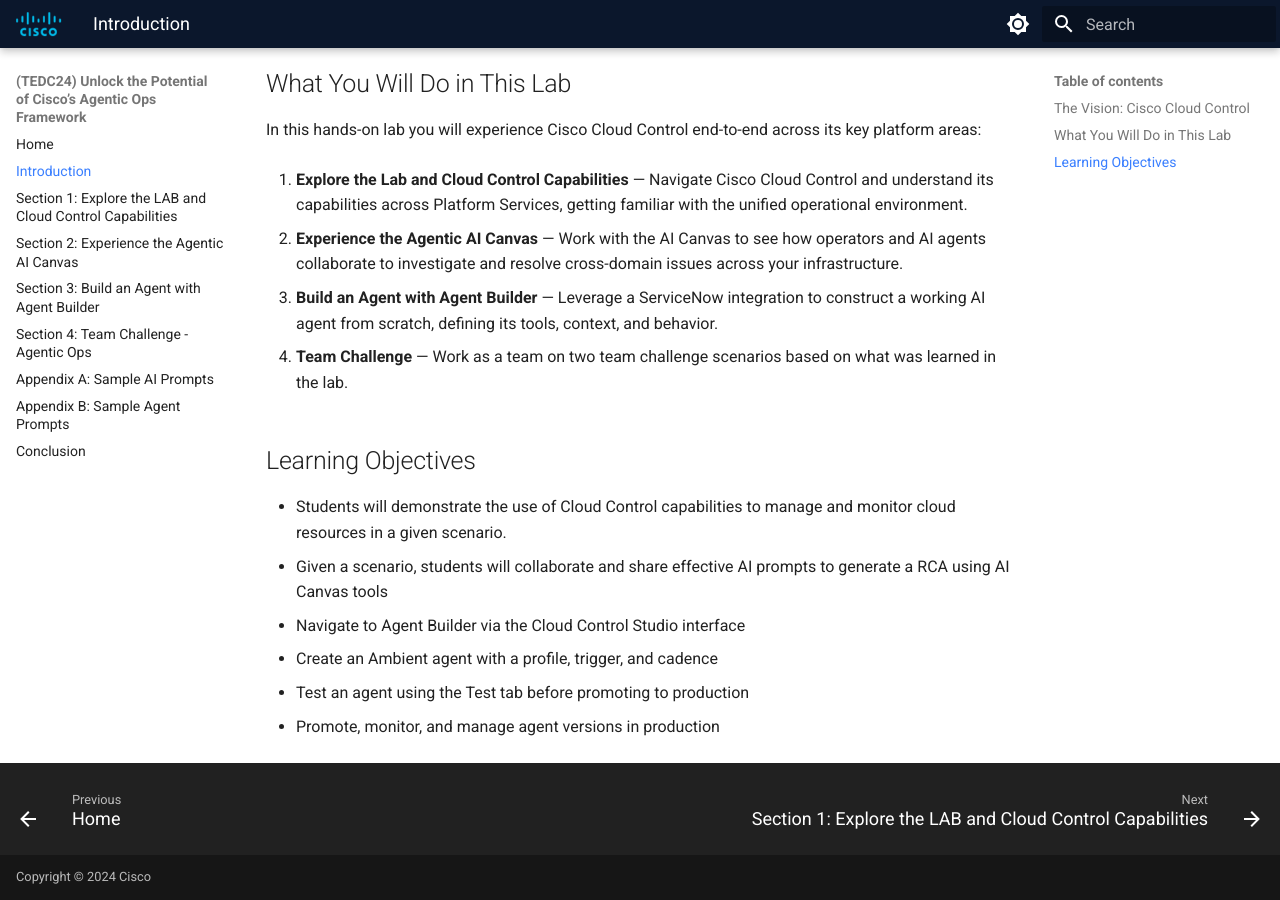
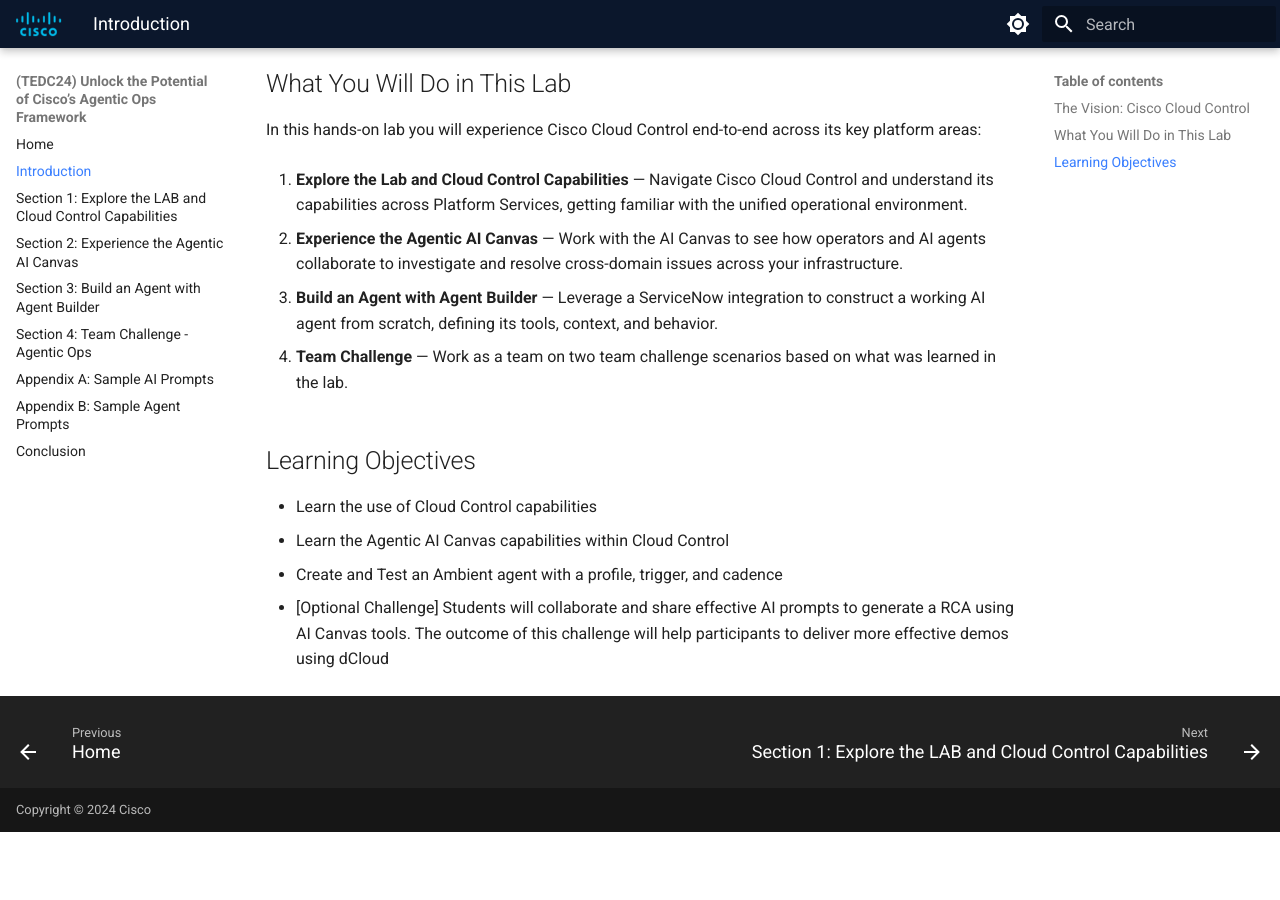
Before and after one commit to mokuma56/tedcn24-01-fy27, an MkDocs documentation site: the page built from docs/introduction/index.md, in a window 1280 px wide and 900 px high, scrolled down 864 px. Built offline with MkDocs 1.6.1 and Material for MkDocs 9.7.7, drawn with Linux system fonts in a browser that asks for light colours; after the commit the page ends 1696 px from its top, so only the background shows below that.

Commit message:
Update lab guide — 2026-07-23 15:19

```diff
--- a/docs/introduction/index.md
+++ b/docs/introduction/index.md
@@ -32,9 +32,7 @@
 
 ## Learning Objectives
 
-- Students will demonstrate the use of Cloud Control capabilities to manage and monitor cloud resources in a given scenario.
-- Given a scenario, students will collaborate and share effective AI prompts to generate a RCA using AI Canvas tools
-- Navigate to Agent Builder via the Cloud Control Studio interface
-- Create an Ambient agent with a profile, trigger, and cadence
-- Test an agent using the Test tab before promoting to production
-- Promote, monitor, and manage agent versions in production
+- Learn the  use of Cloud Control capabilities
+- Learn the Agentic AI Canvas capabilities within Cloud Control
+- Create and Test an Ambient agent with a profile, trigger, and cadence
+- [Optional Challenge] Students will collaborate and share effective AI prompts to generate a RCA using AI Canvas tools. The outcome of this challenge will help participants to deliver more effective demos using dCloud
```
Also changed, not shown: docs/index.md (+4 -6 lines), docs/section-1-explore-the-lab-and-cloud-control-capabilities/index.md (+15 -13 lines).
